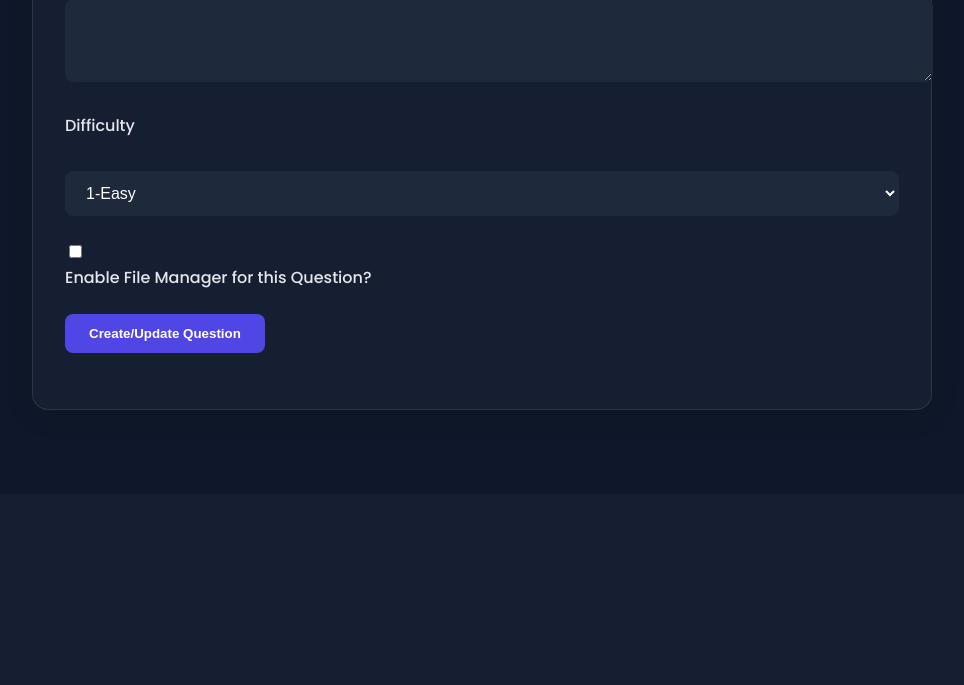
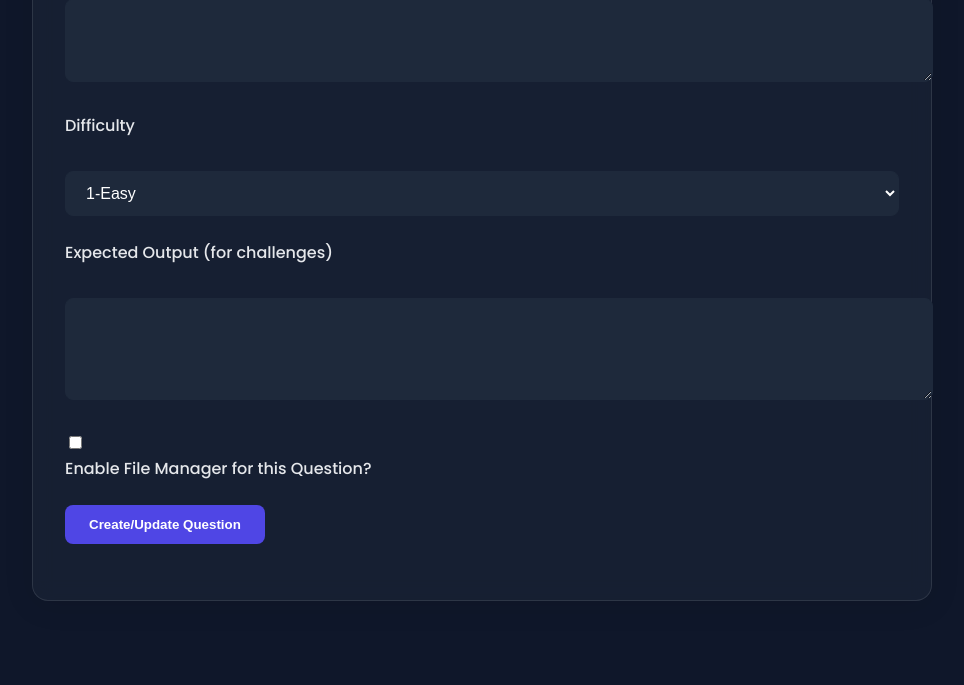
Before and after one commit to harshmv14/python-platform, a Flask app: page /admin/question/add/1 in a window 1280 px wide. Shown: the part 939-1624 px from the top of the page, without its empty margins (158-1122 px from the left). Before the commit the page ends 1349 px from the top, so only its background shows below. Run offline with Flask 3, Linux system fonts and the light colour scheme; a user stored in the database is signed in; tables that the repository leaves empty hold one stand-in row (values such as "Sample post"); some libraries are stand-ins or nearby versions.

Commit message:
Fixing Challenges

```diff
--- a/app/admin/forms.py
+++ b/app/admin/forms.py
@@ -31,4 +31,5 @@ class QuestionForm(FlaskForm):
     # --- ADDED ---
     # The new checkbox for the admin.
     has_file_manager = BooleanField('Enable File Manager for this Question?')
+    expected_output = TextAreaField('Expected Output (for challenges)')
     submit = SubmitField('Create/Update Question')
--- a/app/admin/routes.py
+++ b/app/admin/routes.py
@@ -56,6 +56,7 @@ def add_question(section_id):
             has_file_manager=form.has_file_manager.data, # <-- ADDED
             section_id=section.id
         )
+        question.expected_output = form.expected_output.data
         db.session.add(question)
         db.session.commit()
         flash('New question added successfully!', 'success')
@@ -107,6 +108,7 @@ def edit_question(question_id):
         question.hints = form.hints.data
         question.difficulty = form.difficulty.data
         question.has_file_manager = form.has_file_manager.data # <-- ADDED
+        question.expected_output = form.expected_output.data
         db.session.commit()
         flash('Question updated successfully!', 'success')
         return redirect(url_for('admin.dashboard'))
--- a/app/main.py
+++ b/app/main.py
@@ -307,3 +307,51 @@ def get_or_create_workspace(user_id, question_id):
         main_py_path.write_text(starter_content)
 
     return str(workspace_path)
+
+
+@bp.route('/api/submit_challenge', methods=['POST'])
+@login_required
+def submit_challenge():
+    data = request.get_json()
+    q_id = data.get('q_id')
+    code = data.get('code')
+    start_time_ms = data.get('start_time')
+
+    question = Question.query.get_or_404(q_id)
+    active_challenge = Challenge.query.filter_by(q_id=q_id, is_active=True).first()
+
+    if not active_challenge:
+        return jsonify(status='error', message='This challenge is no longer active.'), 400
+
+    # Run the code to get the result
+    result = execute_code(code, None, 'main.py') # Simplified execution for challenges
+
+    # Validate the result
+    is_correct = False
+    if result.get('status') == 'success' and question.expected_output:
+        # Compare the stripped output to the stripped expected output
+        actual_output = result.get('output', '').strip()
+        expected_output = question.expected_output.strip()
+        if actual_output == expected_output:
+            is_correct = True
+
+    # Log the submission
+    submission = Submission(code=code, user_id=current_user.id, q_id=q_id)
+    submission.status = 'challenge_correct' if is_correct else 'challenge_incorrect'
+    submission.output = result.get('output')
+    if result.get('error'):
+        submission.output += f"\n--- ERROR ---\n{result.get('error')}"
+
+    if is_correct:
+        end_time_ms = datetime.now(timezone.utc).timestamp() * 1000
+        time_taken_seconds = (end_time_ms - start_time_ms) / 1000.0
+        submission.time_taken = time_taken_seconds
+
+    db.session.add(submission)
+    db.session.commit()
+
+    return jsonify({
+        'is_correct': is_correct,
+        'output': submission.output,
+        'message': "Congratulations! Your solution is correct and your time has been logged." if is_correct else "Your output did not match the expected result. Please review your code and try again."
+    })
--- a/app/models.py
+++ b/app/models.py
@@ -130,6 +130,7 @@ class Question(db.Model):
     # --- CHANGED ---
     # The old file columns are gone, replaced by this boolean switch.
     has_file_manager = db.Column(db.Boolean, default=False, nullable=False)
+    expected_output = db.Column(db.Text)
 
     def __repr__(self):
         return f'<Question {self.title}>'
--- a/app/templates/admin/question_form.html
+++ b/app/templates/admin/question_form.html
@@ -21,6 +21,10 @@
             {{ form.difficulty.label }}<br>{{ form.difficulty(class="form-control") }}
         </div>
         <div class="form-group">
+    {{ form.expected_output.label }}<br>
+    {{ form.expected_output(class="form-control", rows=4) }}
+</div>
+        <div class="form-group">
             {{ form.has_file_manager() }}
             {{ form.has_file_manager.label }}
         </div>
```
Also changed, not shown: app/templates/practice.html (+43 -0 lines), workshop.db.
